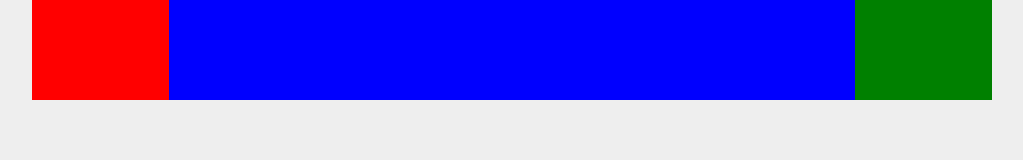
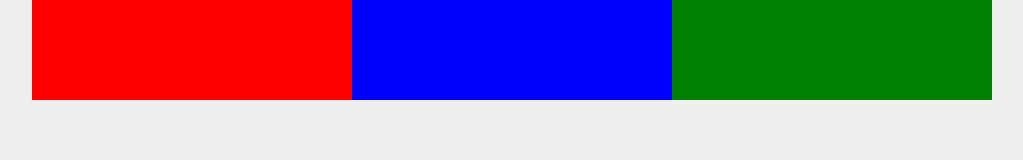
Before and after one commit to shibbirweb/practice-css-flexbox, a plain HTML site: page index.html in a window 1280 px wide. Shown: the whole page, without its empty margins (128-1151 px from the left). Drawn offline with Linux system fonts and the light colour scheme.

Commit message:
Flex Shrink Complete

```diff
--- a/style.css
+++ b/style.css
@@ -19,21 +19,20 @@ body {
 
 .box {
   height: 100px;
-  min-width: 100px;
-  float: left;
+  width: 320px;
 }
 
 .one {
   background: red;
-  flex-grow: 1;
+  flex-shrink: 4;
 }
 
 .two {
   background: blue;
-  flex-grow: 5;
+  flex-shrink: 5;
 }
 
 .three {
   background: green;
-  flex-grow: 1;
+  flex-shrink: 6;
 }
```
